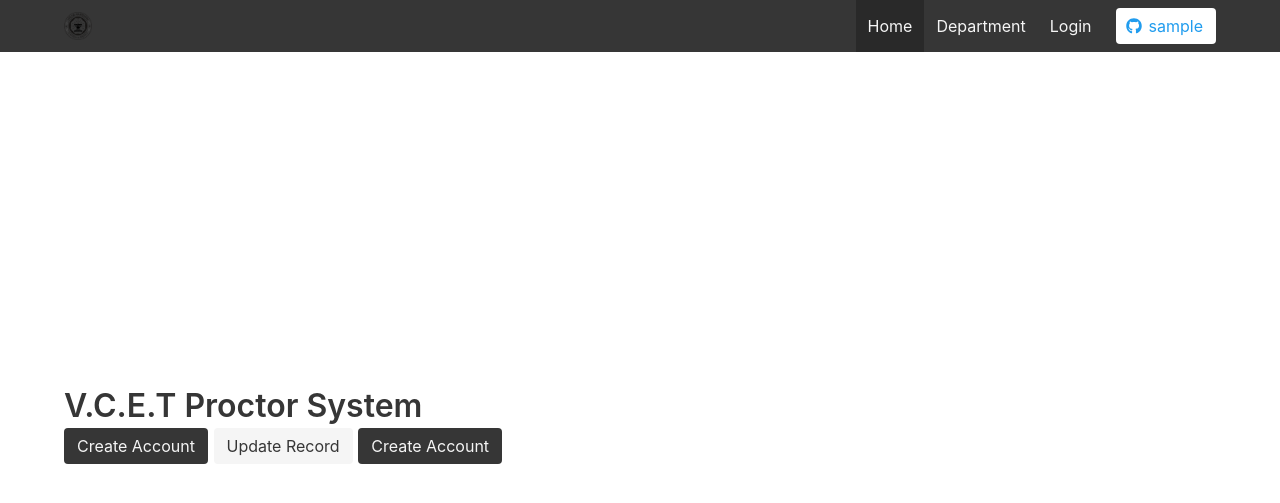
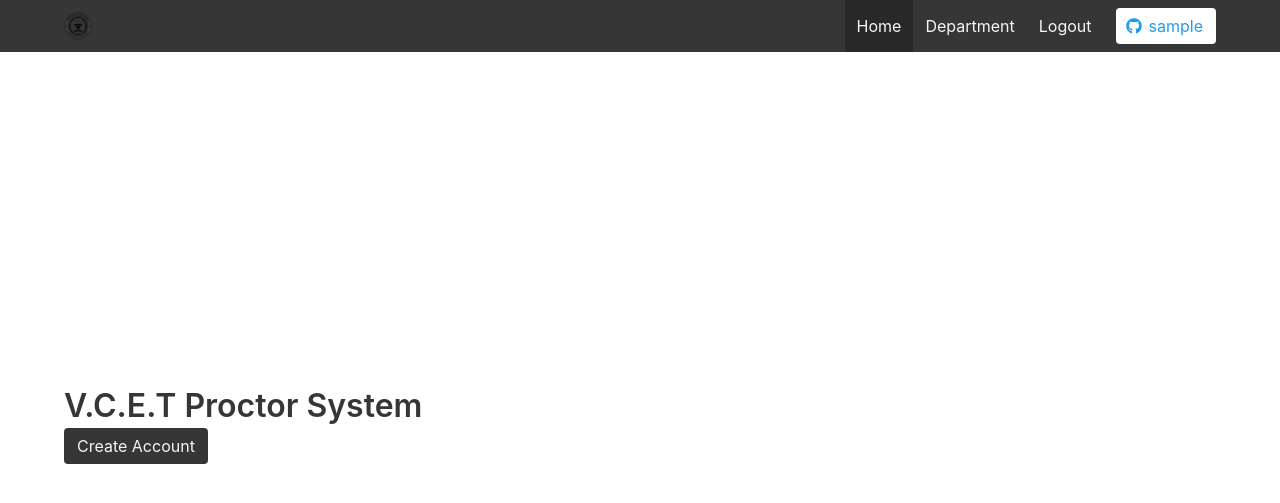
Before and after one commit to RavenColEvol/proctor-system, a Django app: page / in a window 1280 px wide. Shown: the top 503 px of the page. Run offline with Django 3.2, Linux system fonts and the light colour scheme; the visitor is signed in with stand-in values (Sample User, id 1); parts of the project's set-up code (start-up, migrations or seed data) failed here and were passed over; some libraries are stand-ins or nearby versions.

Commit message:
v0.3 Modified models and Added Login and Logout

```diff
--- a/proctorForm/proctorForm/settings.py
+++ b/proctorForm/proctorForm/settings.py
@@ -139,3 +139,4 @@ MEDIA_URL = '/media/'
 MEDIA_ROOT = os.path.join(BASE_DIR,'media')
 
 LOGIN_REDIRECT_URL = 'home'
+LOGOUT_REDIRECT_URL = 'home'
--- a/proctorForm/src/forms.py
+++ b/proctorForm/src/forms.py
@@ -1,11 +1,11 @@
 from django import forms
 from .models import Student
-
+from django.contrib.postgres.forms import SimpleArrayField
 from django.contrib.auth.forms import UserCreationForm
 from .models import Student, User
-from django.db import transaction
 
 class ProctorForm(forms.ModelForm):
+	sem_pointers = SimpleArrayField(forms.IntegerField())
 	class Meta:
 		model = Student
 		exclude = ['user',]
@@ -14,7 +14,6 @@ class StudentSignUpForm(UserCreationForm):
 	class Meta(UserCreationForm.Meta):
 		model=User
 
-	@transaction.atomic
 	def save(self):
 		user = super().save(commit=False)
 		user.is_student = True
--- a/proctorForm/src/models.py
+++ b/proctorForm/src/models.py
@@ -7,7 +7,7 @@ class User(AbstractUser):
 	is_teacher = models.BooleanField(default = False)
 	is_student = models.BooleanField(default = False)
 	is_hod = models.BooleanField(default = False)
-	#profile_pic = models.ImageField(upload_to = 'profile_pics/',blank = True)
+	profile_pic = models.ImageField(upload_to = 'profile_pics/',blank = True)
 
 class Department(models.Model):
 	department_choices = (
@@ -21,10 +21,13 @@ class Department(models.Model):
 	)
 	department_name = models.CharField(max_length = 50 , choices = department_choices)
 
+	def __str__(self):
+   		return self.department_name
 
 class Proctor(models.Model):
 	user = models.OneToOneField(User, on_delete = models.CASCADE)
 	# proctor_name = models.CharField(max_length = 150) we can use first_name , last_name from user class
+	proc_department = models.ForeignKey(Department, on_delete = models.CASCADE)
 	proctor_about = models.CharField(max_length = 300)
 	proctor_contact = models.IntegerField()
 	# proctor_image = models.ImageField() we can user profile_pic from user
@@ -32,8 +35,6 @@ class Proctor(models.Model):
 
 class Student(models.Model):
 	user = models.OneToOneField(User, on_delete = models.CASCADE)
- # i think we can use username from class'user' intead of creating new attribute
- # 	# student_name = models.CharField(max_length = 150)
 	student_contact = models.IntegerField()
 	student_address = models.TextField()
 	student_interest = models.TextField()
--- a/proctorForm/templates/src/base.html
+++ b/proctorForm/templates/src/base.html
@@ -35,8 +35,9 @@
             <a class="navbar-item" href="{%url 'department_view'%}">
               Department
             </a>
-            <a class="navbar-item">
-              Login
+            {% if request.user.is_authenticated %}
+            <a class="navbar-item" href="{% url 'logout' %}">
+              Logout
             </a>
             <span class="navbar-item">
               <a class="button is-info is-inverted">
@@ -46,6 +47,11 @@
                 <span>{{user.username}}</span>
               </a>
             </span>
+            {% else %}
+            <a class="navbar-item" href="{% url 'login' %}">
+              Login
+            </a>
+            {% endif %}
           </div>
         </div>
       </div>
--- a/proctorForm/templates/src/index.html
+++ b/proctorForm/templates/src/index.html
@@ -15,8 +15,6 @@
         V.C.E.T Proctor System
       </p>
       <p class="subtitle">
-        <a class="is-dark button" href="{%url 'proctor_form'%}">Create Account</a>
-        <a class="is-light button" href="#">Update Record</a>
       {% if user.is_student %}
       <a class="is-dark button" href="{%url 'proctor_form'%}">Fill Form</a>
       {%else%}
```
Also changed, not shown: proctorForm/src/migrations/0002_auto_20190806_1638.py (added), proctorForm/src/migrations/0003_user_profile_pic.py (added).
